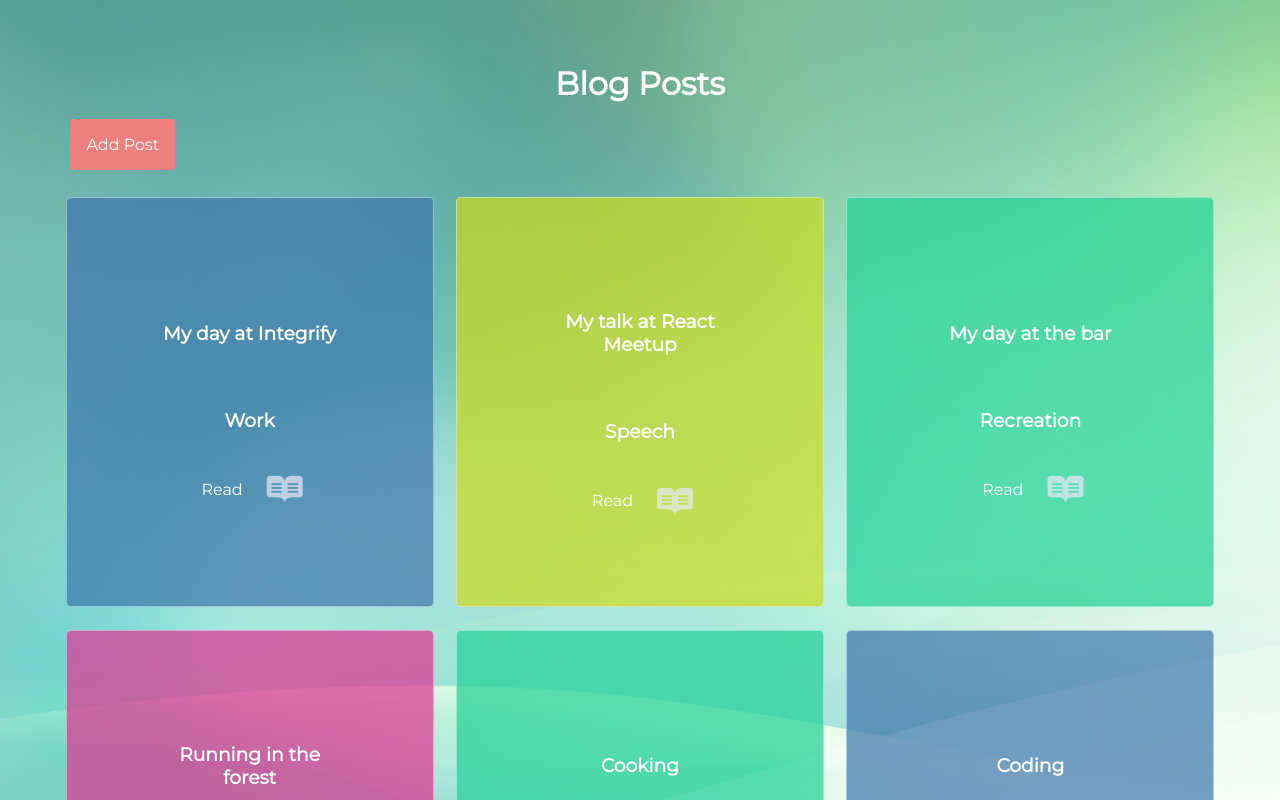
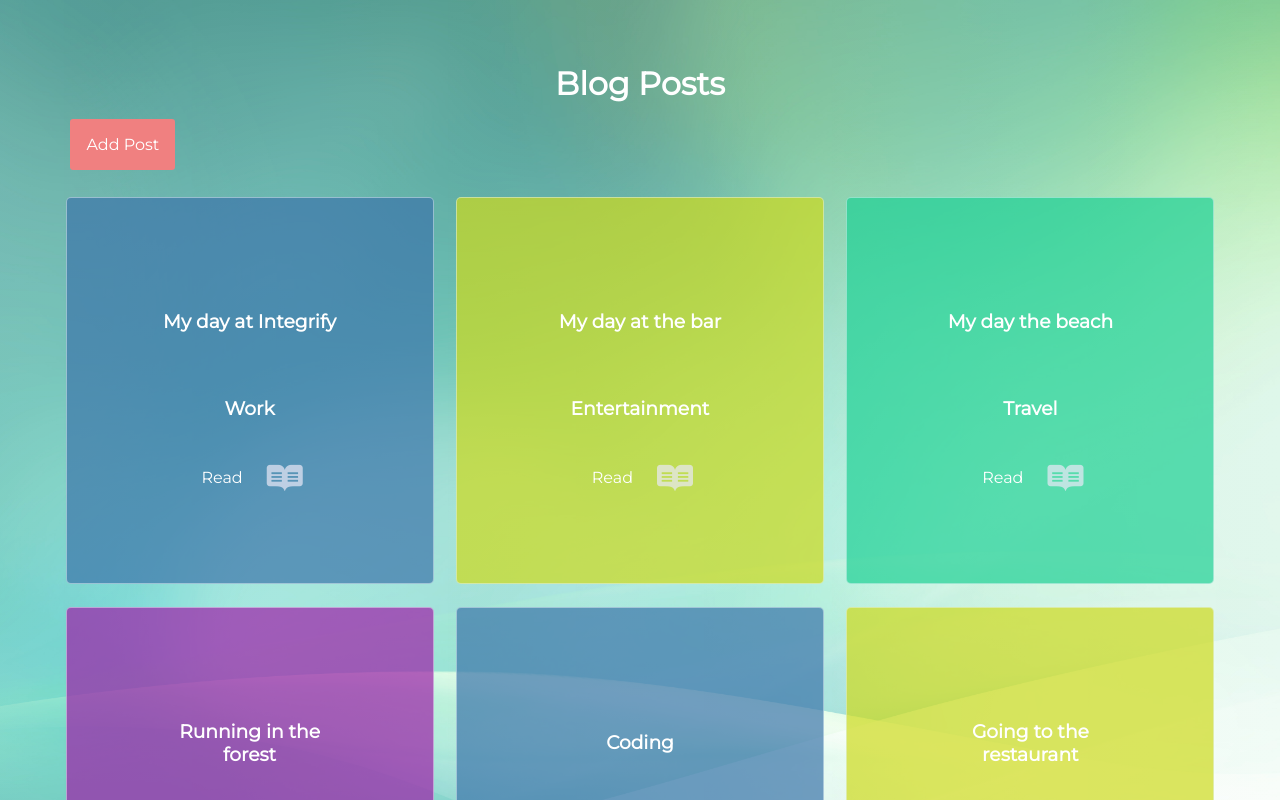
Before and after one commit to moscuet/Blog-Post_React, a React (Create React App) app: page / in a window 1280 px wide. Shown: the top 800 px of the page. Built offline with nearby package versions, Linux system fonts and the light colour scheme.

Commit message:
changed values on select

```diff
--- a/src/App.css
+++ b/src/App.css
@@ -21,7 +21,7 @@
   --blue: rgba(61, 117, 170, 0.7);
   --yellow: rgba(205, 218, 29, 0.7);
   --green: rgba(30, 209, 149, 0.7);
-  --violet: rgba(224, 51, 146, 0.7);
+  --violet: rgba(157, 33, 168, 0.7);
   --brown: rgba(230, 95, 42, 0.7);
 }
 .wrapper {
--- a/src/assets/style/editpost.css
+++ b/src/assets/style/editpost.css
@@ -10,4 +10,5 @@ input {
 textarea {
     margin-top: 1rem;
     border: none;
+    line-height: 1.8;
 }
--- a/src/components/AddPost.js
+++ b/src/components/AddPost.js
@@ -61,8 +61,8 @@ class AddPost extends Component {
                      <select name="category" value={category} onChange={this.handleChange}>
                         <option value=''>----Select Category</option>
                         <option value='Work'>Work</option>
-                        <option value='Speech'>Speech</option>
-                        <option value='Recreation'>Recreation</option>
+                        <option value='Entertainment'>Entertainment</option>
+                        <option value='Travel'>Travel</option>
                         <option value='Sport'>Sport</option>
                         <option value='Other'>Other</option>
                     </select>
--- a/src/components/EditPost.js
+++ b/src/components/EditPost.js
@@ -16,7 +16,6 @@ class EditPost extends Component {
 
         }
 
-
     }
 
      handleSubmit = (e) => {
@@ -27,14 +26,6 @@ class EditPost extends Component {
 
      }
 
-     /*
-    handleSubmit= (e) => {
-         e.preventDefault();
-         const updatedPost = {...this.state.post}
-         this.props.editPost(this.props.id, updatedPost);
-         this.props.history.push('/');
-
-     }*/
 
     handleChange = (e) => {
         let {name, value} = e.target;
@@ -50,7 +41,6 @@ class EditPost extends Component {
          return post.id === id
      })
      this.setState({post: filteredPosts[0]})
-     console.log(filteredPosts)
     }
     render() {
 
@@ -67,10 +57,10 @@ class EditPost extends Component {
             <select name="category" value={category} onChange={this.handleChange}>
                 <option value=''>----Select Category</option>
                 <option value='Work'>Work</option>
-                <option value='Speech'>Speech</option>
-                <option value='Recreation'>Recreation</option>
-                <option value='Sport'>Sport</option>
-                <option value='Other'>Other</option>
+                    <option value='Entertainment'>Entertainment</option>
+                    <option value='Travel'>Travel</option>
+                    <option value='Sport'>Sport</option>
+                    <option value='Other'>Other</option>
             </select>
 
             <textarea type="text"
@@ -91,43 +81,3 @@ class EditPost extends Component {
 }
 
 export default EditPost
-
-/*
-const EditPost = (props) => {
-    let {posts, id} = props
-    console.log(posts, id)
-
-
-    const filteredPosts = posts.filter((post) => {
-        return post.id === id
-    })
-
-    return (
-        <div>
-            <h1>Edit Post</h1>
-            <input type="text"
-            name="title"
-            value={filteredPosts[0].title}
-            onChange={props.handleChange}
-            id={id}/>
-
-            <input type="text"
-            name="category"
-            value={filteredPosts[0].category}
-            onChange={props.handleChange}/>
-
-            <textarea type="text"
-            name="description"
-            defaultValue={filteredPosts[0].description}
-            onChange={props.handleChange}/>
-
-            <div className="buttons-wrapper"></div>
-            <button id={id}>Save</button>
-            <NavLink to ="/"><button>Cancel</button></NavLink>
-
-
-        </div>
-    )
-}
-
-export default EditPost;*/
--- a/src/components/PostItem.js
+++ b/src/components/PostItem.js
@@ -5,7 +5,6 @@ import '../assets/style/postitem.css'
 
 const PostItem = (props) => {
     let {id, title, category} = props.post
-    console.log(id)
 
     let postStyles = [
         {backgroundColor: 'var(--blue)'},
@@ -17,12 +16,12 @@ const PostItem = (props) => {
     ]
 
     let index = 0;
-    if(category.includes('Work')) {
+    if(category.toLowerCase().includes('work')) {
         postStyles = postStyles[index];
-    } else if(category.toLowerCase().includes('speech')) {
+    } else if(category.toLowerCase().includes('entertainment')) {
         index = index +1
         postStyles = postStyles[index]
-    } else if(category.toLowerCase().includes('recreation')) {
+    } else if(category.toLowerCase().includes('travel')) {
         index = index +2
         postStyles = postStyles[index];
     }    else if(category.toLowerCase().includes('sport')) {
--- a/src/components/ViewPost.js
+++ b/src/components/ViewPost.js
@@ -23,10 +23,10 @@ const ViewPost = (props) => {
     let index = 0;
     if(filteredPosts[0].category.toLowerCase().includes('work')) {
         postStyles = postStyles[index];
-    } else if(filteredPosts[0].category.toLowerCase().includes('speech')) {
+    } else if(filteredPosts[0].category.toLowerCase().includes('entertainment')) {
         index = index +1
         postStyles = postStyles[index]
-    } else if(filteredPosts[0].category.toLowerCase().includes('recreation')) {
+    } else if(filteredPosts[0].category.toLowerCase().includes('travel')) {
         index = index +2
         postStyles = postStyles[index];
     }    else if(filteredPosts[0].category.toLowerCase().includes('sport')) {
@@ -53,7 +53,7 @@ const ViewPost = (props) => {
                 <p>Category: {filteredPosts[0].description}</p>
             <div className="buttons-wrapper">
 
-            <NavLink to={`/editpost/${id}`}> <button id={id} onClick={props.editPost} className="btn-edit"> Edit Post </button></NavLink>
+            <NavLink to={`/editpost/${id}`}> <button id={id} className="btn-edit"> Edit Post </button></NavLink>
             <NavLink to ='/'><button id={id} onClick={props.deletePost} className="btn-delete">Delete</button></NavLink>
 
             </div>
--- a/src/components/blogData.js
+++ b/src/components/blogData.js
@@ -10,14 +10,14 @@ export const blogData = [
     },
     {
       id: uuidv4(),
-      title: 'My talk at React Meetup',
-      category: 'Speech',
+      title: 'My day at the bar',
+      category: 'Entertainment',
       description: 'Lorem ipsum dolor sit amet, consectetur adipiscing elit, sed do eiusmod tempor incididunt ut labore et dolore magna aliqua. Viverra nibh cras pulvinar mattis nunc sed blandit libero volutpat. Ultrices eros in cursus turpis massa tincidunt. Massa tincidunt dui ut ornare lectus sit amet est. Et sollicitudin ac orci phasellus egestas tellus. Iaculis urna id volutpat lacus. Pellentesque massa placerat duis ultricies. Sed egestas egestas fringilla phasellus faucibus scelerisque eleifend donec. Euismod lacinia at quis risus sed. Odio tempor orci dapibus ultrices in. Platea dictumst quisque sagittis purus sit.'
     },
     {
       id: uuidv4(),
-      title: 'My day at the bar',
-      category: 'Recreation',
+      title: 'My day the beach',
+      category: 'Travel',
       description: 'Lorem ipsum dolor sit amet, consectetur adipiscing elit, sed do eiusmod tempor incididunt ut labore et dolore magna aliqua. Viverra nibh cras pulvinar mattis nunc sed blandit libero volutpat. Ultrices eros in cursus turpis massa tincidunt. Massa tincidunt dui ut ornare lectus sit amet est. Et sollicitudin ac orci phasellus egestas tellus. Iaculis urna id volutpat lacus. Pellentesque massa placerat duis ultricies. Sed egestas egestas fringilla phasellus faucibus scelerisque eleifend donec. Euismod lacinia at quis risus sed. Odio tempor orci dapibus ultrices in. Platea dictumst quisque sagittis purus sit.'
     },
     {
@@ -28,14 +28,14 @@ export const blogData = [
     },
     {
       id: uuidv4(),
-      title: 'Cooking',
-      category: 'Recreation',
+      title: 'Coding',
+      category: 'Work',
       description: 'Lorem ipsum dolor sit amet, consectetur adipiscing elit, sed do eiusmod tempor incididunt ut labore et dolore magna aliqua. Viverra nibh cras pulvinar mattis nunc sed blandit libero volutpat. Ultrices eros in cursus turpis massa tincidunt. Massa tincidunt dui ut ornare lectus sit amet est. Et sollicitudin ac orci phasellus egestas tellus. Iaculis urna id volutpat lacus. Pellentesque massa placerat duis ultricies. Sed egestas egestas fringilla phasellus faucibus scelerisque eleifend donec. Euismod lacinia at quis risus sed. Odio tempor orci dapibus ultrices in. Platea dictumst quisque sagittis purus sit.'
     },
     {
       id: uuidv4(),
-      title: 'Coding',
-      category: 'Work',
+      title: 'Going to the restaurant',
+      category: 'Entertainment',
       description: 'Lorem ipsum dolor sit amet, consectetur adipiscing elit, sed do eiusmod tempor incididunt ut labore et dolore magna aliqua. Viverra nibh cras pulvinar mattis nunc sed blandit libero volutpat. Ultrices eros in cursus turpis massa tincidunt. Massa tincidunt dui ut ornare lectus sit amet est. Et sollicitudin ac orci phasellus egestas tellus. Iaculis urna id volutpat lacus. Pellentesque massa placerat duis ultricies. Sed egestas egestas fringilla phasellus faucibus scelerisque eleifend donec. Euismod lacinia at quis risus sed. Odio tempor orci dapibus ultrices in. Platea dictumst quisque sagittis purus sit.'
     }
   ]
```
Also changed, not shown: src/App.js (+3 -13 lines).
